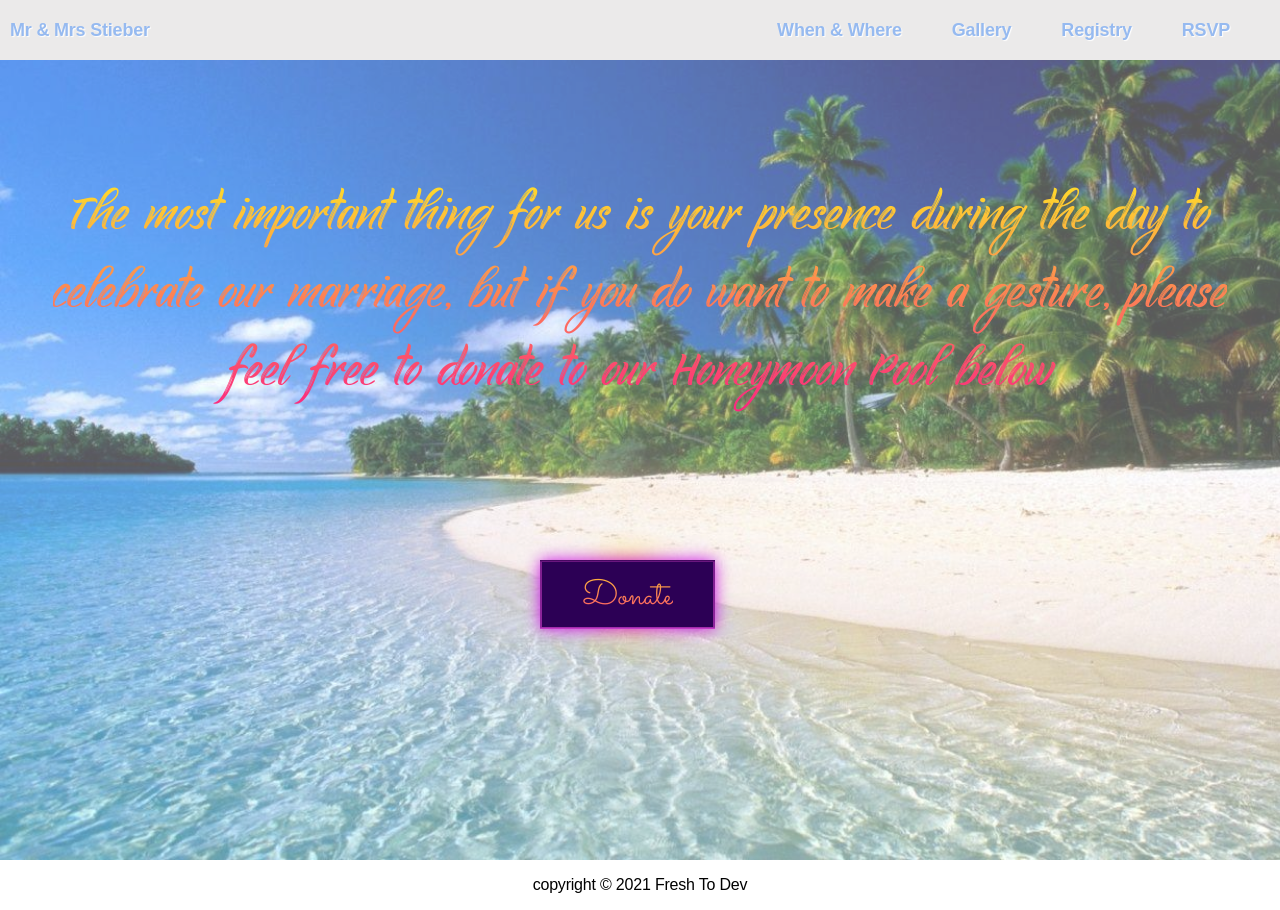
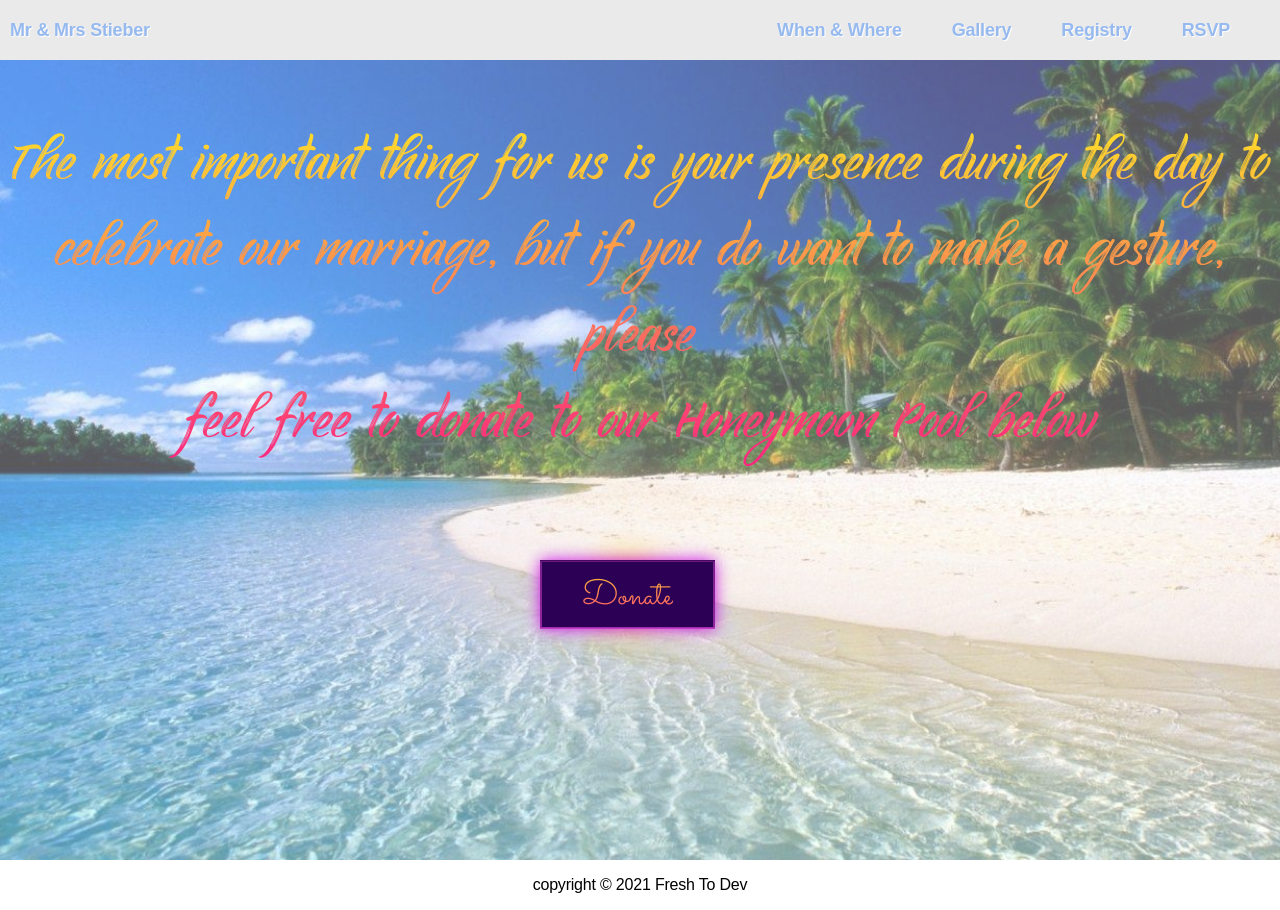
Before and after one commit to mdflynn/stieber-wedding, a React (Create React App) app: page /registry in a window 1280 px wide. Built offline with nearby package versions, Linux system fonts and the light colour scheme.

Commit message:
change font size

```diff
--- a/src/components/Registry/Registry.scss
+++ b/src/components/Registry/Registry.scss
@@ -21,7 +21,7 @@
     background: -webkit-linear-gradient(#ffdc2a, #fb2182);
     -webkit-background-clip: text;
     -webkit-text-fill-color: transparent;
-    font-size: 68px;
+    font-size: 75px;
   }
 }
 
```
